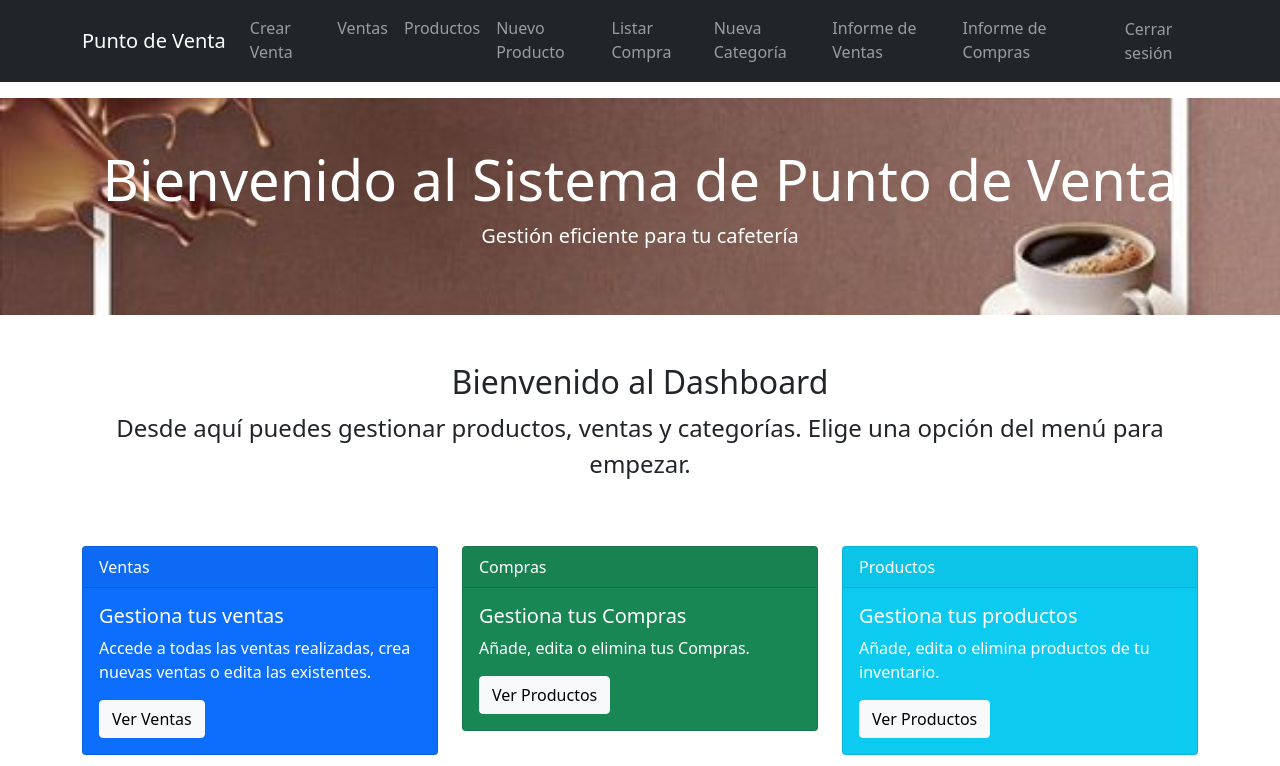
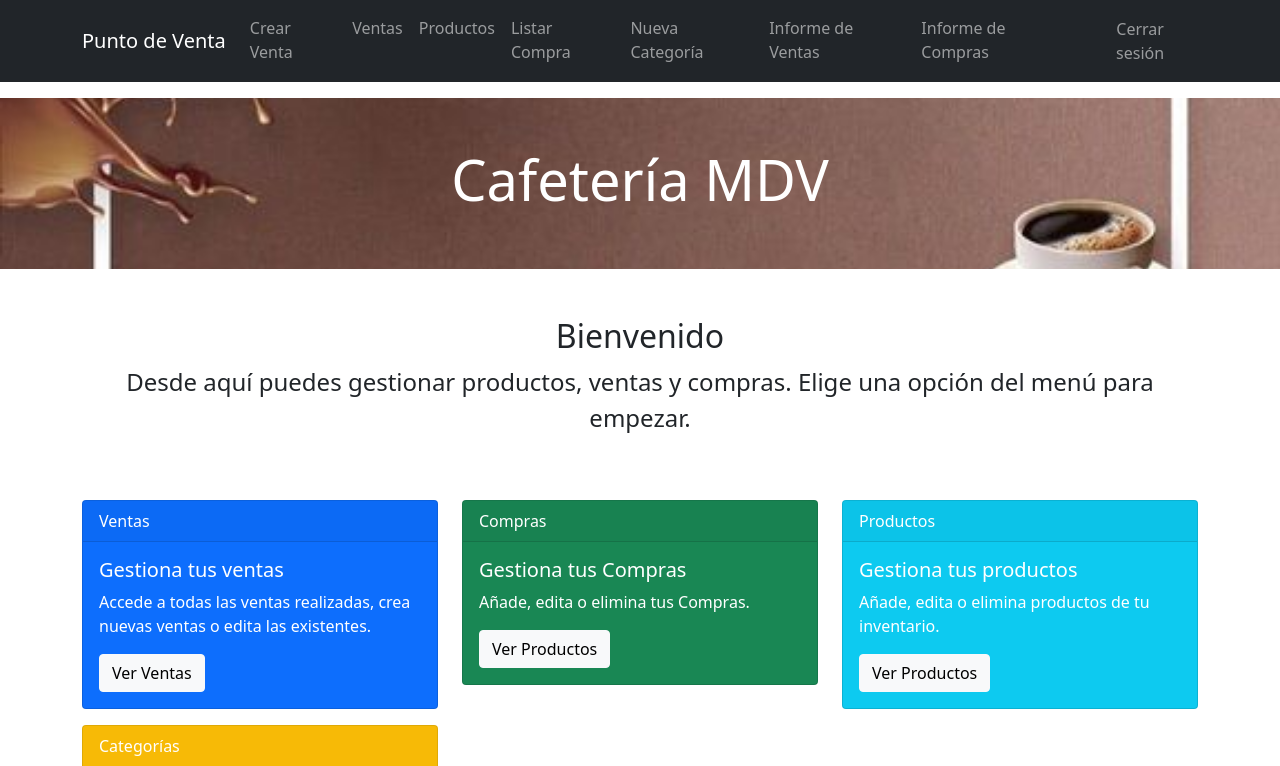
Before and after one commit to jeancarlos336/cafeteriamdv, a Django app: page / in a window 1280 px wide. Shown: the top 766 px of the page. Run offline with Django 5.2, Linux system fonts and the light colour scheme; the visitor is signed in with stand-in values (Sample User, id 1).

Commit message:
actualizacion Dashboard

```diff
--- a/pos_system/ventas/templates/ventas/dashboard.html
+++ b/pos_system/ventas/templates/ventas/dashboard.html
@@ -21,7 +21,6 @@
                    <li class="nav-item"><a class="nav-link" href="{% url 'crear_venta_completa' %}">Crear Venta</a></li>
                    <li class="nav-item"><a class="nav-link" href="{% url 'listar_ventas' %}">Ventas</a></li>
                    <li class="nav-item"><a class="nav-link" href="{% url 'listar_productos' %}">Productos</a></li>
-                   <li class="nav-item"><a class="nav-link" href="{% url 'crear_producto' %}">Nuevo Producto</a></li>
                    <li class="nav-item"><a class="nav-link" href="{% url 'listar_compras' %}">Listar Compra</a></li>
                    <li class="nav-item"><a class="nav-link" href="{% url 'crear_categoria' %}">Nueva Categoría</a></li>
                    <li class="nav-item"><a class="nav-link" href="{% url 'reporte_ventas' %}">Informe de Ventas</a></li>
@@ -54,8 +53,7 @@
    <!-- Encabezado con imagen de fondo -->
    <header class="bg-dark text-white text-center py-5" style="background-image: url('{% static 'ventas/images/cafeteria.jpg' %}'); background-size: cover; background-position: center;">
        <div class="container">
-           <h1 class="display-4">Bienvenido al Sistema de Punto de Venta</h1>
-           <p class="lead">Gestión eficiente para tu cafetería</p>
+           <h1 class="display-4">Cafetería MDV</h1>
        </div>
    </header>
 
@@ -63,8 +61,8 @@
    <main class="container my-5">
        <div class="row">
            <div class="col text-center">
-               <h2>Bienvenido al Dashboard</h2>
-               <p class="fs-4">Desde aquí puedes gestionar productos, ventas y categorías. Elige una opción del menú para empezar.</p>
+               <h2>Bienvenido</h2>
+               <p class="fs-4">Desde aquí puedes gestionar productos, ventas y compras. Elige una opción del menú para empezar.</p>
            </div>
        </div>
        <!-- Estadísticas y acceso rápido a funciones -->
```
